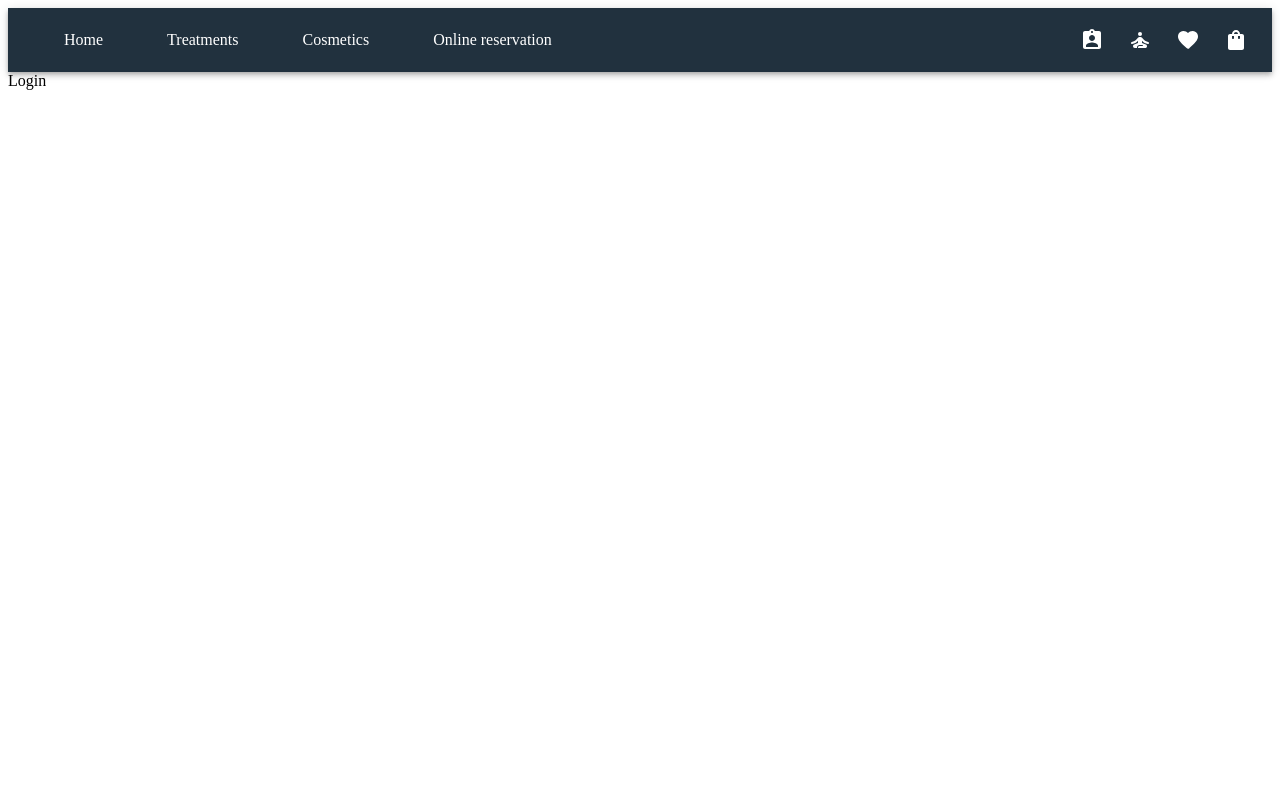
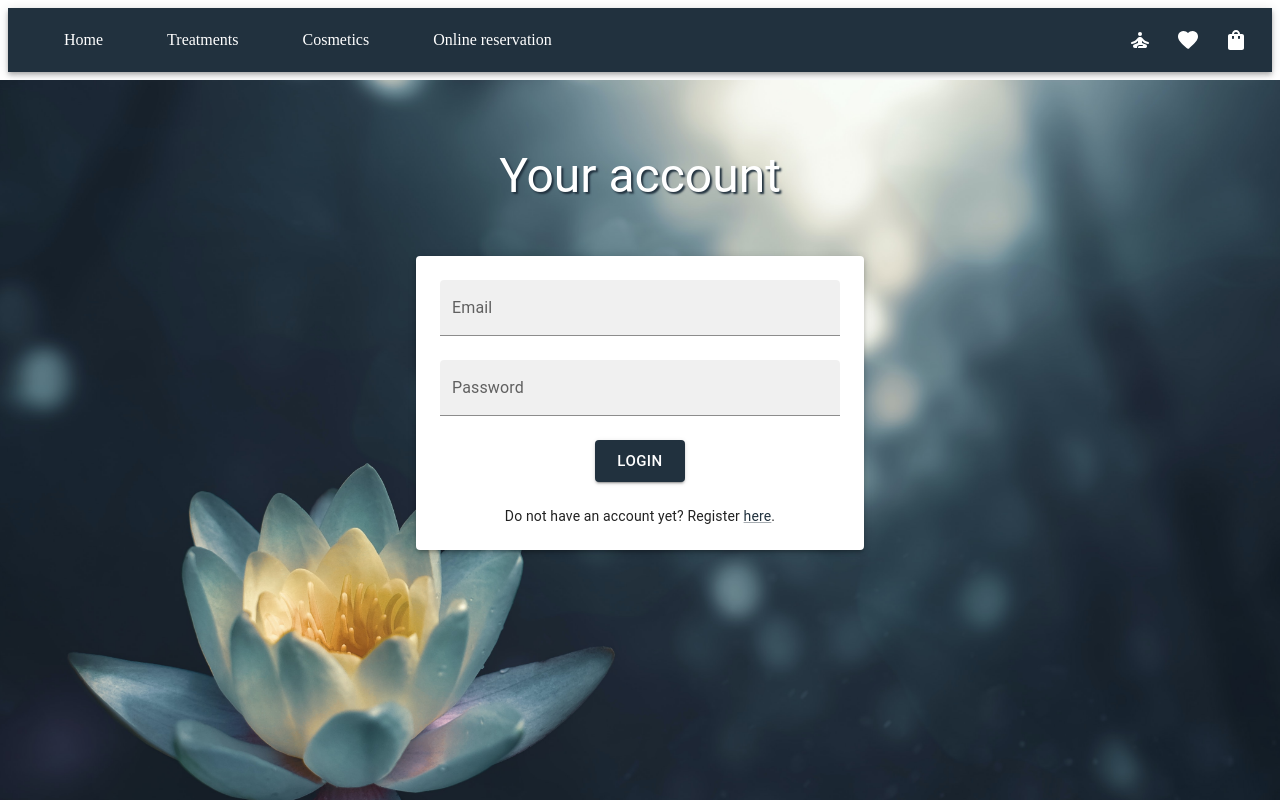
Before and after one commit to ManAgne/Spa-page, a React (Create React App) app in the folder app/: page /login in a window 1280 px wide. Shown: the top 800 px of the page. Built offline with nearby package versions, Linux system fonts and the light colour scheme.

Commit message:
feat: created login form

```diff
--- a/app/package.json
+++ b/app/package.json
@@ -10,12 +10,14 @@
     "@testing-library/jest-dom": "^5.16.4",
     "@testing-library/react": "^13.3.0",
     "@testing-library/user-event": "^13.5.0",
+    "formik": "^2.2.9",
     "json-server": "^0.17.0",
     "mui-image": "^1.0.7",
     "react": "^18.2.0",
     "react-dom": "^18.2.0",
     "react-router-dom": "^6.3.0",
-    "react-scripts": "5.0.1"
+    "react-scripts": "5.0.1",
+    "yup": "^0.32.11"
   },
   "scripts": {
     "server": "json-server -w ./database.json -p 8000",
--- /dev/null
+++ b/app/src/components/background-image.jsx
@@ -0,0 +1,14 @@
+import { Box } from '@mui/material';
+import React from 'react';
+
+const BackgroundImage = () => (
+  <Box
+    component="img"
+    src="bg-image.jpg"
+    sx={{
+      position: 'absolute', top: '80px', left: 0, width: '100%', height: '120vh', objectFit: 'cover', zIndex: 0,
+    }}
+  />
+);
+
+export default BackgroundImage;
--- a/app/src/components/navbar/index.jsx
+++ b/app/src/components/navbar/index.jsx
@@ -7,7 +7,6 @@ import MenuIcon from '@mui/icons-material/Menu';
 import ShoppingBagIcon from '@mui/icons-material/ShoppingBag';
 import FavoriteRoundedIcon from '@mui/icons-material/FavoriteRounded';
 import SelfImprovementRoundedIcon from '@mui/icons-material/SelfImprovementRounded';
-import AssignmentIndIcon from '@mui/icons-material/AssignmentInd';
 import { useNavigate } from 'react-router-dom';
 import * as Nav from './components';
 
@@ -42,17 +41,8 @@ const NavBar = () => {
 
             <IconButton
               size="large"
-              edge="start"
               color="inherit"
               onClick={() => navigate('/login')}
-            >
-              <AssignmentIndIcon />
-            </IconButton>
-
-            <IconButton
-              size="large"
-              color="inherit"
-              onClick={() => navigate('/signup')}
             >
               <SelfImprovementRoundedIcon />
             </IconButton>
--- /dev/null
+++ b/app/src/components/page-title.jsx
@@ -0,0 +1,17 @@
+import React from 'react';
+import { Typography } from '@mui/material';
+
+const PageTitle = ({ children }) => (
+  <Typography
+    component="h1"
+    variant="h3"
+    align="center"
+    sx={{
+      color: 'white', my: '20px', textShadow: '2px 2px 2px #21313e', zIndex: 1,
+    }}
+  >
+    {children}
+  </Typography>
+);
+
+export default PageTitle;
--- a/app/src/pages/home-page/index.jsx
+++ b/app/src/pages/home-page/index.jsx
@@ -10,6 +10,7 @@ import {
   styled,
 } from '@mui/material';
 import SpaTwoToneIcon from '@mui/icons-material/SpaTwoTone';
+import BackgroundImage from '../../components/background-image';
 
 const Link = styled(RouterLink)({
   textDecoration: 'none',
@@ -19,13 +20,7 @@ const Link = styled(RouterLink)({
 
 const HomePage = () => (
   <Box sx={{ height: '100vh', display: 'flex' }}>
-    <Box
-      component="img"
-      src="bg-image.jpg"
-      sx={{
-        position: 'absolute', top: '80px', left: 0, width: '100%', height: '100vh', objectFit: 'cover', zIndex: 0,
-      }}
-    />
+    <BackgroundImage />
     <Box sx={{
       display: 'flex', flexDirection: 'column', alignItems: 'center', width: '100vw', zIndex: 1,
     }}
--- a/app/src/pages/login.jsx
+++ b/app/src/pages/login.jsx
@@ -1,7 +1,60 @@
+import {
+  Box, Button, Link, Paper, TextField, Typography,
+} from '@mui/material';
 import * as React from 'react';
+import BackgroundImage from '../components/background-image';
+import PageTitle from '../components/page-title';
 
 const Login = () => (
-  <div>Login</div>
+  <Box sx={{ pt: 7, display: 'flex', flexDirection: 'column' }}>
+    <BackgroundImage />
+    <PageTitle>Your account</PageTitle>
+    <Paper
+      elevation={3}
+      sx={{
+        mt: 4,
+        p: 3,
+        width: 400,
+        mx: 'auto',
+        bgcolor: 'white',
+        zIndex: 1,
+      }}
+    >
+      <Box
+        component="form"
+        sx={{
+          display: 'flex',
+          flexDirection: 'column',
+          alignItems: 'center',
+          gap: 3,
+        }}
+      >
+        <TextField
+          name="email"
+          email="email"
+          label="Email"
+          variant="filled"
+          fullWidth
+        />
+        <TextField
+          name="password"
+          email="password"
+          label="Password"
+          variant="filled"
+          fullWidth
+        />
+        <Button type="submit" variant="contained" size="large">Login</Button>
+        <Typography variant="body2">
+          Do not have an account yet? Register
+          {' '}
+          <Link to="/register">here</Link>
+          .
+
+        </Typography>
+      </Box>
+    </Paper>
+
+  </Box>
 );
 
 export default Login;
--- a/app/src/pages/online-reservation-page/index.jsx
+++ b/app/src/pages/online-reservation-page/index.jsx
@@ -3,10 +3,11 @@ import {
   Box,
   TextField,
   Paper,
-  Typography,
   Button,
   MenuItem,
 } from '@mui/material';
+import BackgroundImage from '../../components/background-image';
+import PageTitle from '../../components/page-title';
 
 const procedures = [
   {
@@ -23,29 +24,14 @@ const OrderPage = () => {
 
   return (
     <Box sx={{ pt: 7, display: 'flex', flexDirection: 'column' }}>
-      <Box
-        component="img"
-        src="bg-image.jpg"
-        sx={{
-          position: 'absolute', top: '80px', left: 0, width: '100%', height: '100vh', objectFit: 'cover', zIndex: 0,
-        }}
-      />
-      <Typography
-        component="h1"
-        variant="h3"
-        align="center"
-        sx={{
-          color: 'white', my: '20px', textShadow: '2px 2px 2px #21313e', zIndex: 1,
-        }}
-      >
-        Online Reservation
-      </Typography>
+      <BackgroundImage />
+      <PageTitle>Online Reservation</PageTitle>
       <Paper
         elevation={3}
         sx={{
           mt: 4,
           p: 3,
-          width: 500,
+          width: 400,
           mx: 'auto',
           bgcolor: 'white',
           zIndex: 1,
--- /dev/null
+++ b/app/src/pages/register.jsx
@@ -0,0 +1,7 @@
+import * as React from 'react';
+
+const Register = () => (
+  <div>Register</div>
+);
+
+export default Register;
--- a/app/src/pages/signup.jsx
+++ /dev/null
@@ -1,7 +0,0 @@
-import * as React from 'react';
-
-const Signup = () => (
-  <div>Signup</div>
-);
-
-export default Signup;
--- a/app/src/routes/page-routes.jsx
+++ b/app/src/routes/page-routes.jsx
@@ -5,7 +5,7 @@ import CosmeticsPage from '../pages/cosmetics-page';
 import ErrorPage from '../pages/error-page';
 import HomePage from '../pages/home-page';
 import Login from '../pages/login';
-import Signup from '../pages/signup';
+import Register from '../pages/register';
 import TreatmentsPage from '../pages/treatments-page';
 import WishlistPage from '../pages/wishlist-page';
 import OnlineReservationPage from '../pages/online-reservation-page';
@@ -19,7 +19,7 @@ const PageRoutes = () => (
     <Route path="/wishlist" element={<WishlistPage />} />
     <Route path="/cart" element={<CartPage />} />
     <Route path="/login" element={<Login />} />
-    <Route path="/signup" element={<Signup />} />
+    <Route path="/register" element={<Register />} />
 
     <Route path="*" element={<ErrorPage />} />
   </Routes>
```
Also changed, not shown: 1 other file (tests, documents, lock files or other folders).
